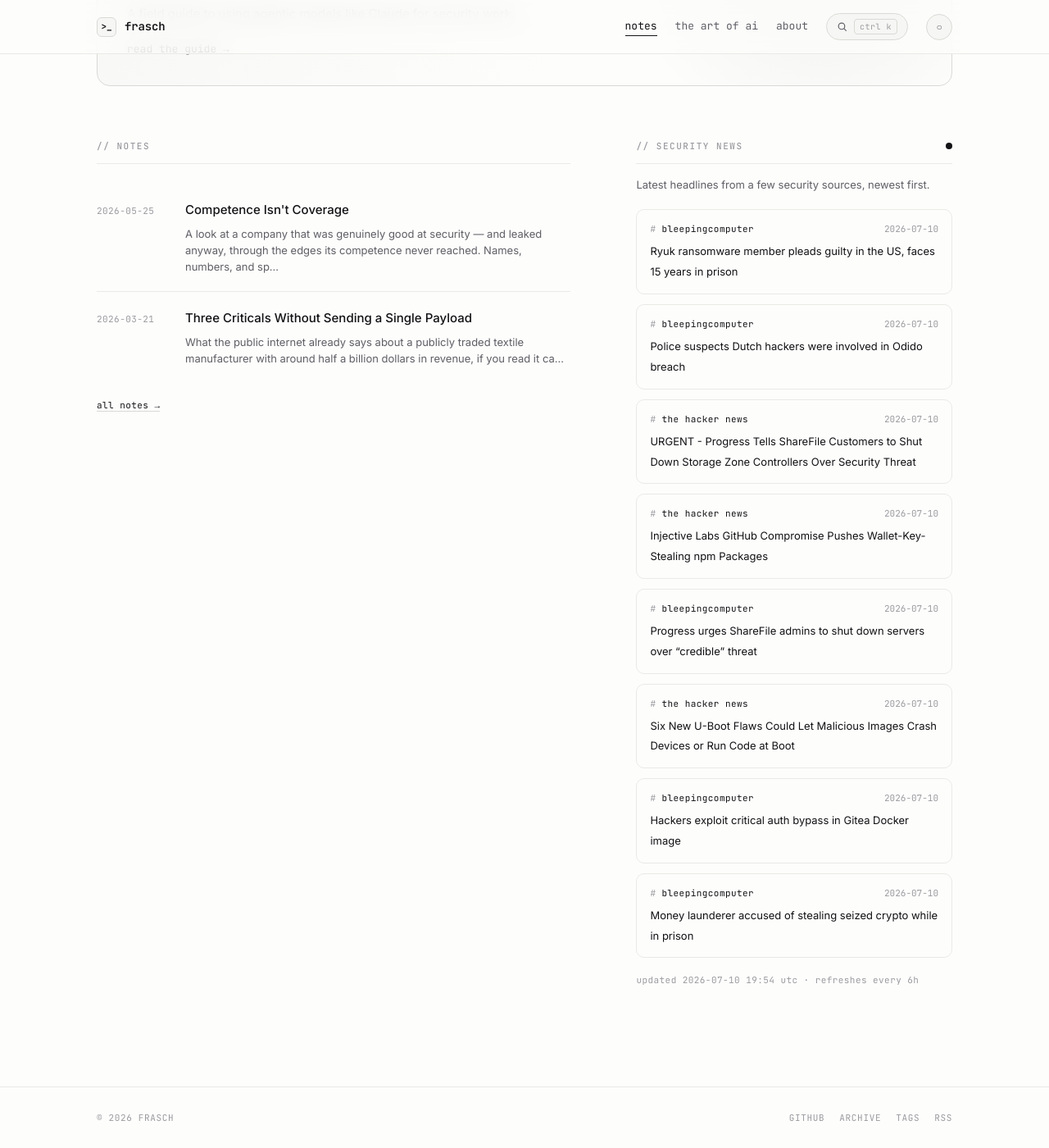
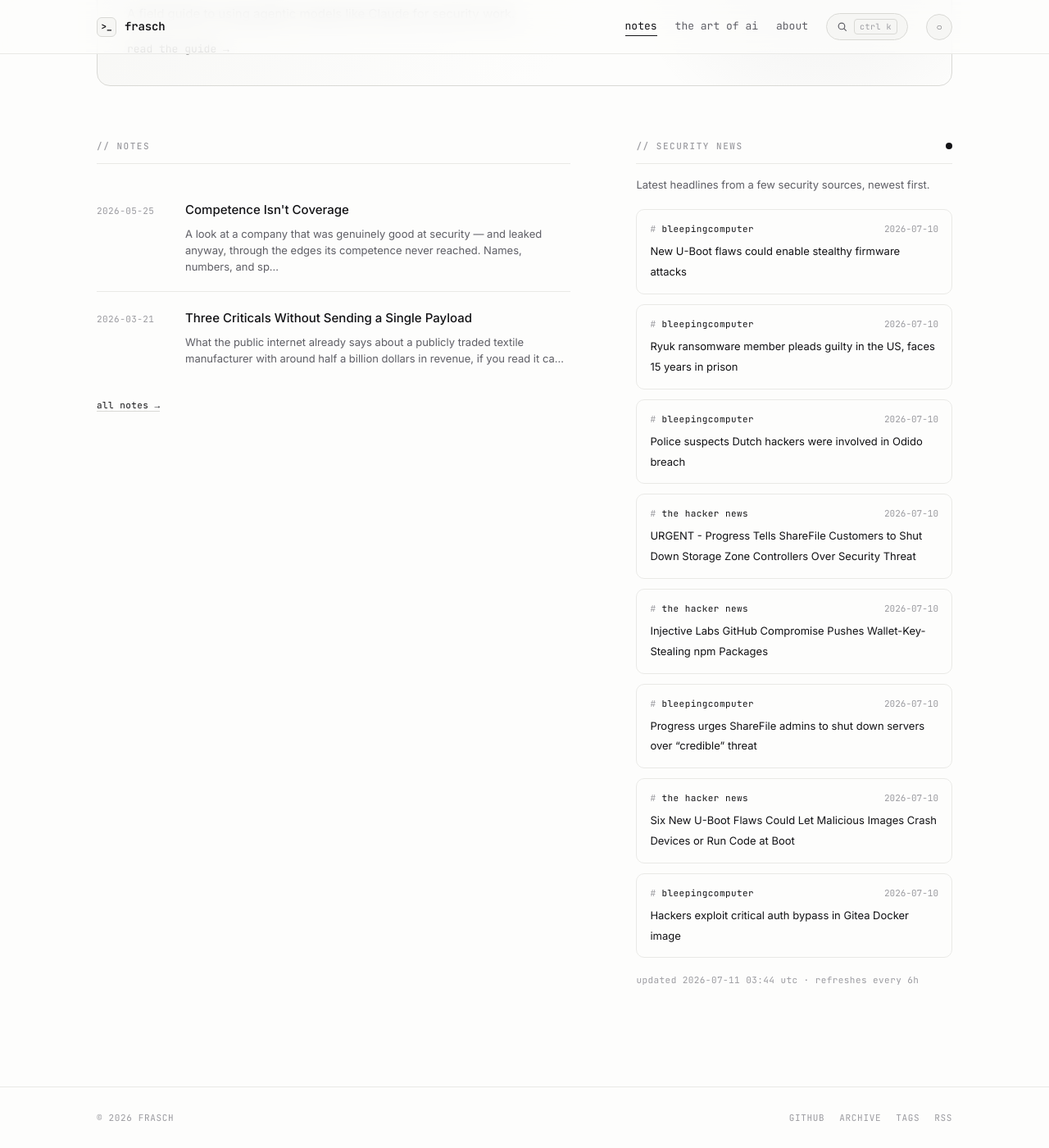
Before and after one commit to whoisfrasch/frasch, a Jekyll site: the page built from index.html, in a window 1280 px wide and 1400 px high, scrolled down 615 px. Shown: the whole window at 82% size. Built offline with Jekyll 4.4.1, drawn with Linux system fonts in a browser that asks for light colours.

Commit message:
Refresh security news feed

```diff
--- a/_data/news.json
+++ b/_data/news.json
@@ -1,6 +1,12 @@
 {
-  "updated": "2026-07-10T19:54:02Z",
+  "updated": "2026-07-11T03:44:59Z",
   "items": [
+    {
+      "source": "bleepingcomputer",
+      "title": "New U-Boot flaws could enable stealthy firmware attacks",
+      "link": "https://www.bleepingcomputer.com/news/security/new-u-boot-flaws-could-enable-stealthy-firmware-attacks/",
+      "date": "2026-07-10T21:59:02Z"
+    },
     {
       "source": "bleepingcomputer",
       "title": "Ryuk ransomware member pleads guilty in the US, faces 15 years in prison",
@@ -42,12 +48,6 @@
       "title": "Hackers exploit critical auth bypass in Gitea Docker image",
       "link": "https://www.bleepingcomputer.com/news/security/hackers-exploit-critical-auth-bypass-in-gitea-docker-image/",
       "date": "2026-07-10T15:48:38Z"
-    },
-    {
-      "source": "bleepingcomputer",
-      "title": "Money launderer accused of stealing seized crypto while in prison",
-      "link": "https://www.bleepingcomputer.com/news/security/money-launderer-accused-of-stealing-seized-crypto-while-in-prison/",
-      "date": "2026-07-10T15:30:19Z"
     }
   ]
 }
```
